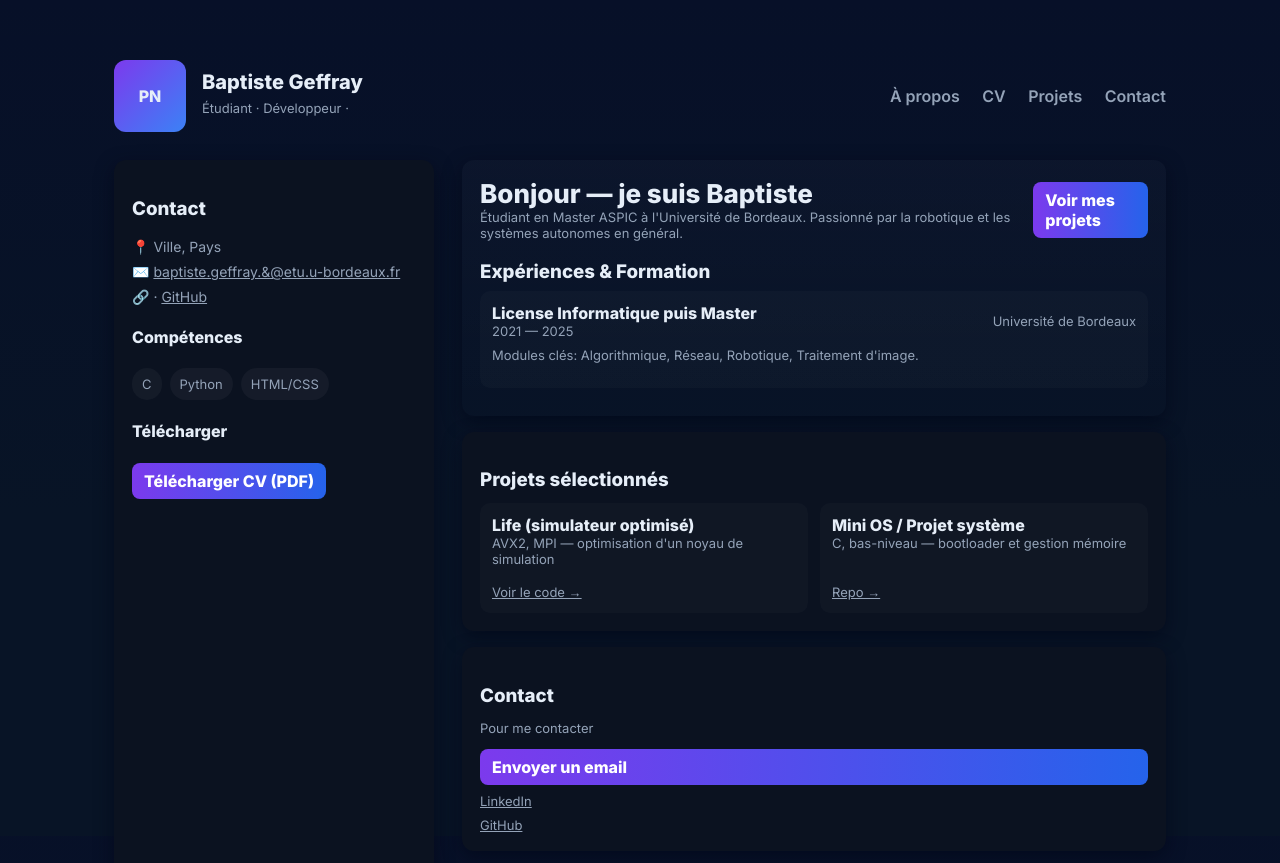
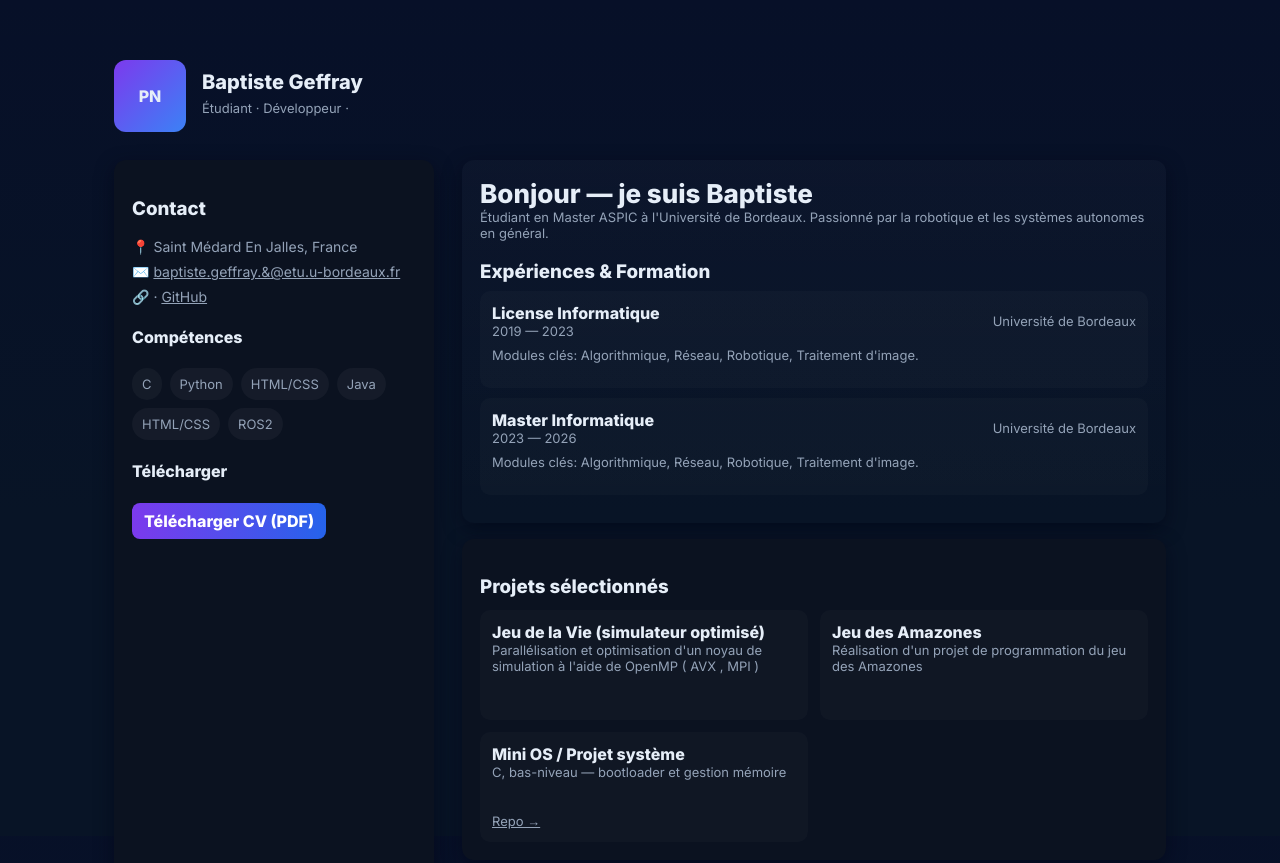
Before and after one commit to bageffray/cv, a plain HTML site: page site_cv.html in a window 1280 px wide. Shown: the top 863 px of the page. Drawn offline with Linux system fonts and the light colour scheme.

Commit message:
make change

```diff
--- a/site_cv.html
+++ b/site_cv.html
@@ -56,12 +56,6 @@
           <div class="role">Étudiant · Développeur ·</div>
         </div>
       </div>
-      <nav>
-        <a href="#about">À propos</a>
-        <a href="#cv">CV</a>
-        <a href="#projects">Projets</a>
-        <a href="#contact">Contact</a>
-      </nav>
     </header>
 
     <main>
@@ -69,7 +63,7 @@
       <aside class="card">
         <h3>Contact</h3>
         <div class="info">
-          <p class="meta">📍 Ville, Pays</p>
+          <p class="meta">📍 Saint Médard En Jalles, France</p>
           <p class="meta">✉️ <a href="mailto:baptiste.geffray.&@etu.u-bordeaux.fr">baptiste.geffray.&@etu.u-bordeaux.fr</a></p>
           <p class="meta">🔗  · <a href="https://github.com/bageff">GitHub</a></p>
         </div>
@@ -80,6 +74,9 @@
             <span class="chip">C </span>
             <span class="chip">Python</span>
             <span class="chip">HTML/CSS</span>
+            <span class="chip">Java</span>
+            <span class="chip">HTML/CSS</span>
+            <span class="chip">ROS2</span>
           </div>
         </div>
 
@@ -97,9 +94,6 @@
               <h1>Bonjour — je suis Baptiste</h1>
               <p class="meta">Étudiant en Master ASPIC à l'Université de Bordeaux. Passionné par la robotique et les systèmes autonomes en général.</p>
             </div>
-            <div>
-              <a class="btn" href="#projects">Voir mes projets</a>
-            </div>
           </div>
 
           <div class="cv-section" id="cv">
@@ -107,8 +101,18 @@
             <div class="job">
               <div style="display:flex;justify-content:space-between;align-items:center">
                 <div>
-                  <div style="font-weight:700">License Informatique puis Master </div>
-                  <div class="meta">2021 — 2025</div>
+                  <div style="font-weight:700">License Informatique</div>
+                  <div class="meta">2019 — 2023</div>
+                </div>
+                <div class="meta">Université de Bordeaux</div>
+              </div>
+              <p class="meta" style="margin-top:8px">Modules clés: Algorithmique, Réseau, Robotique, Traitement d'image.</p>
+            </div>
+             <div class="job">
+              <div style="display:flex;justify-content:space-between;align-items:center">
+                <div>
+                  <div style="font-weight:700">Master Informatique</div>
+                  <div class="meta">2023 — 2026</div>
                 </div>
                 <div class="meta">Université de Bordeaux</div>
               </div>
@@ -122,12 +126,16 @@
           <div class="projects-grid">
             <article class="project">
               <div>
-                <div class="proj-title">Life (simulateur optimisé)</div>
-                <div class="meta">AVX2, MPI — optimisation d'un noyau de simulation</div>
+                <div class="proj-title">Jeu de la Vie (simulateur optimisé)</div>
+                <div class="meta">Parallélisation et optimisation d'un noyau de simulation à l'aide de OpenMP ( AVX , MPI ) </div>
               </div>
-              <div style="margin-top:10px"><a href="#" class="meta">Voir le code →</a></div>
             </article>
-
+            <article class="project">
+              <div>
+                <div class="proj-title">Jeu des Amazones</div>
+                <div class="meta">Réalisation d'un projet de programmation  du jeu des Amazones </div>
+              </div>
+            </article>
             <article class="project">
               <div>
                 <div class="proj-title">Mini OS / Projet système</div>
```
